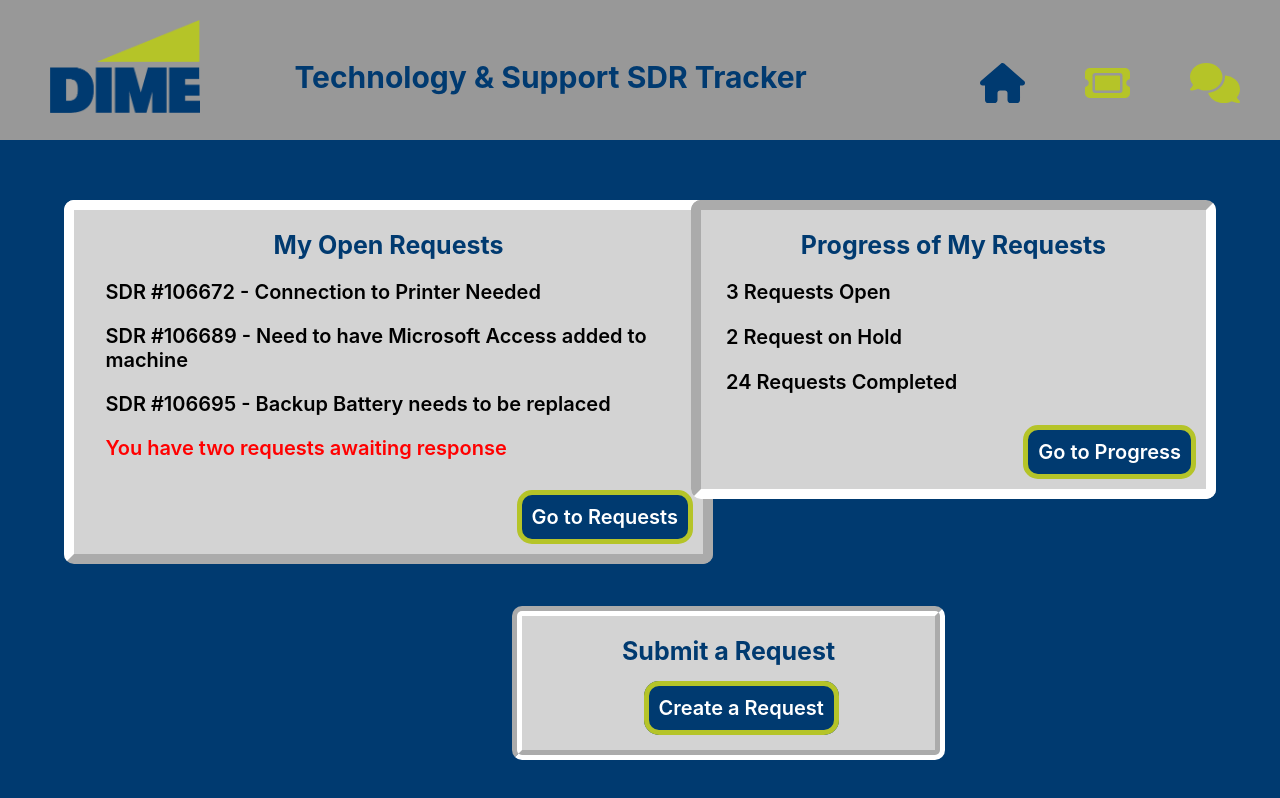
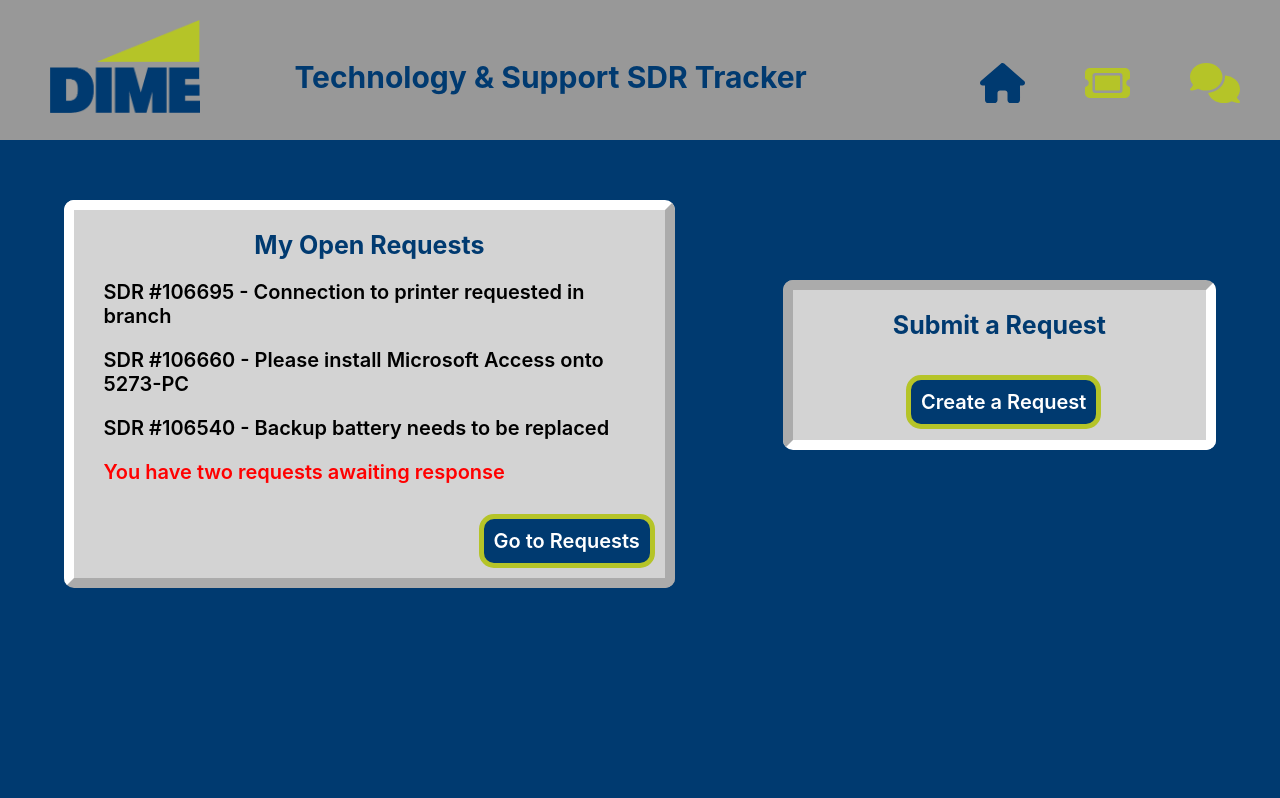
Before and after one commit to nixkhm/Dime-SDR-Tracker, a React (Create React App) app: page / in a window 1280 px wide. Built offline with nearby package versions, Linux system fonts and the light colour scheme.

Commit message:
progress

```diff
--- a/src/components/Dashboard/index.js
+++ b/src/components/Dashboard/index.js
@@ -16,13 +16,13 @@ const Dashboard = () => {
           <MDBCardBody>
             <MDBCardTitle className="tiktitle">My Open Requests</MDBCardTitle>
             <MDBCardText className="ticket">
-              SDR #106672 - Connection to Printer Needed
+              SDR #106695 - Connection to printer requested in branch
             </MDBCardText>
             <MDBCardText className="ticket">
-              SDR #106689 - Need to have Microsoft Access added to machine
+              SDR #106660 - Please install Microsoft Access onto 5273-PC
             </MDBCardText>
             <MDBCardText className="ticket">
-              SDR #106695 - Backup Battery needs to be replaced
+              SDR #106540 - Backup battery needs to be replaced
             </MDBCardText>
             <MDBCardText className="response">
               You have two requests awaiting response
@@ -31,24 +31,6 @@ const Dashboard = () => {
           <MDBCardFooter>
             <Link to="/tickets" className="button">
               Go to Requests
-            </Link>
-          </MDBCardFooter>
-        </MDBCard>
-
-        <MDBCard className="progress">
-          <MDBCardBody>
-            <MDBCardTitle className="tiktitle">
-              Progress of My Requests
-            </MDBCardTitle>
-            <MDBCardText className="open">3 Requests Open</MDBCardText>
-            <MDBCardText className="hold">2 Request on Hold</MDBCardText>
-            <MDBCardText className="completed">
-              24 Requests Completed
-            </MDBCardText>
-          </MDBCardBody>
-          <MDBCardFooter>
-            <Link to="/progress" className="button">
-              Go to Progress
             </Link>
           </MDBCardFooter>
         </MDBCard>
--- a/src/components/Dashboard/index.scss
+++ b/src/components/Dashboard/index.scss
@@ -54,13 +54,13 @@
   }
 }
 
-.progress{
+.submit{
   font-family: -apple-system, BlinkMacSystemFont, 'Segoe UI', Roboto, Oxygen, Ubuntu, Cantarell, 'Open Sans', 'Helvetica Neue', sans-serif;
   font-size: 20px;
   right: 5%;
   background-color: #d3d3d3;
   position: absolute;
-  top: 25%;
+  top: 35%;
   border: 10px inset white;
   border-radius: 10px;
 
@@ -72,7 +72,14 @@
     margin-top: 20px;
     padding-left: 100px;
     padding-right: 100px;
+    padding-bottom: 100px;
 
+  }
+
+  .buttonContainer{
+    position: absolute;
+    bottom: 1%;
+    left: 25%;
   }
 
   .button{
@@ -94,58 +101,4 @@
       border: 5px solid #003a70;
     }
   }
-
-  .open,.hold,.completed{
-    font-weight: 400;
-    padding-left: 5%;
-    padding-right: 5%;
-    font-weight: 600;
-    padding-bottom: 1px;
-  }
 }
-
-.submit{
-  font-family: -apple-system, BlinkMacSystemFont, 'Segoe UI', Roboto, Oxygen, Ubuntu, Cantarell, 'Open Sans', 'Helvetica Neue', sans-serif;
-  font-size: 20px;
-  left: 40%;
-  background-color: #d3d3d3;
-  position: absolute;
-  bottom: 5%;
-  border: 10px groove white;
-  border-radius: 10px;
-
-  .button{
-    font-family:-apple-system, BlinkMacSystemFont, 'Segoe UI', Roboto, Oxygen, Ubuntu, Cantarell, 'Open Sans', 'Helvetica Neue', sans-serif;
-    font-weight: 600;
-    padding: 10px;
-    border: 5px solid #b5c428;
-    border-radius: 15px;
-    font-size: 20px;
-    margin: 10px;
-    background-color: #003a70;
-    text-decoration: none;
-    color: white;
-
-    &:hover{
-      background-color: #b5c428;
-      color: black;
-      border: 5px solid #003a70;
-    }
-  }
-
-  .tiktitle{
-    font-size: 25px;
-    text-align: center;
-    color: #003a70;
-    margin: 0;
-    margin-top: 20px;
-    padding-left: 100px;
-    padding-right: 100px;
-  }
-
-  .buttonContainer{
-    padding-top: 30px;
-    padding-bottom: 30px;
-    padding-left: 27%;
-  }
-}
```
